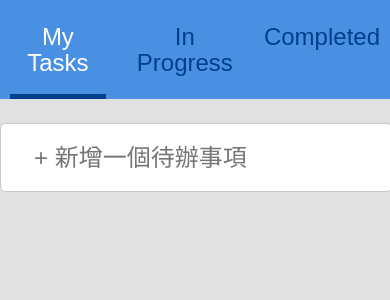
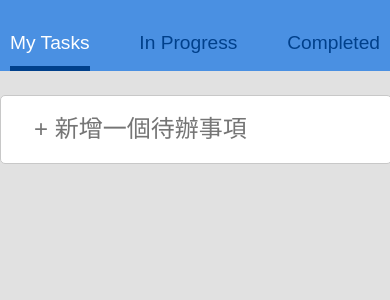
Before and after one commit to mukiwu/vue-todo, a Vue app: page / in a window 390 px wide. Shown: the top 300 px of the page. Built offline with nearby package versions, Linux system fonts and the light colour scheme; what vue-filter-date-format, vuefire would draw is missing.

Commit message:
調整手機寬度下的選單字型

```diff
--- a/src/assets/css/layouts/_nav.scss
+++ b/src/assets/css/layouts/_nav.scss
@@ -26,3 +26,12 @@ nav {
 		}
 	}
 }
+
+@media only screen and (max-width: 430px) {
+	nav {
+		font-size: 1.2em;
+		a {
+			padding: 30px 0 10px 0;
+		}
+	}
+}
```
